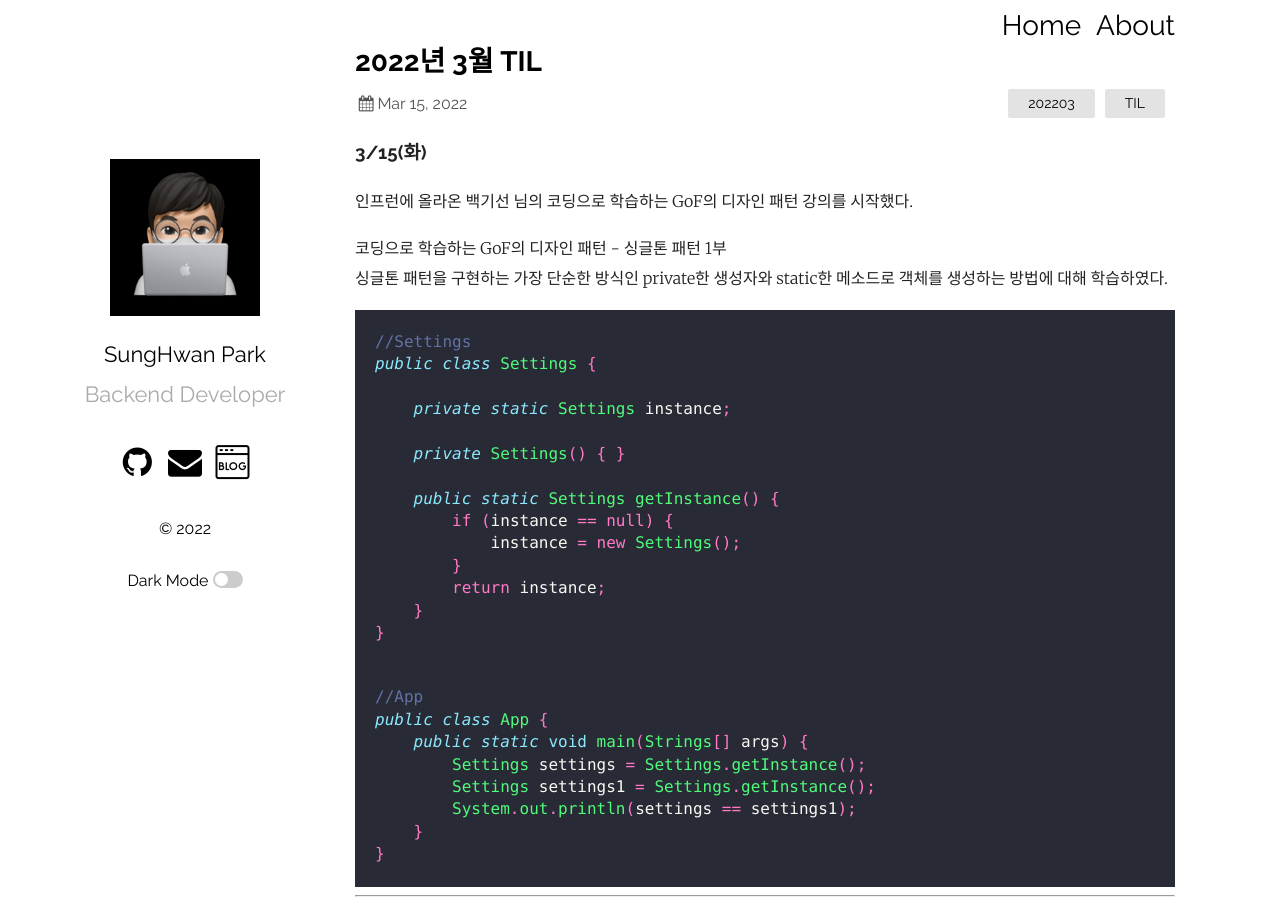
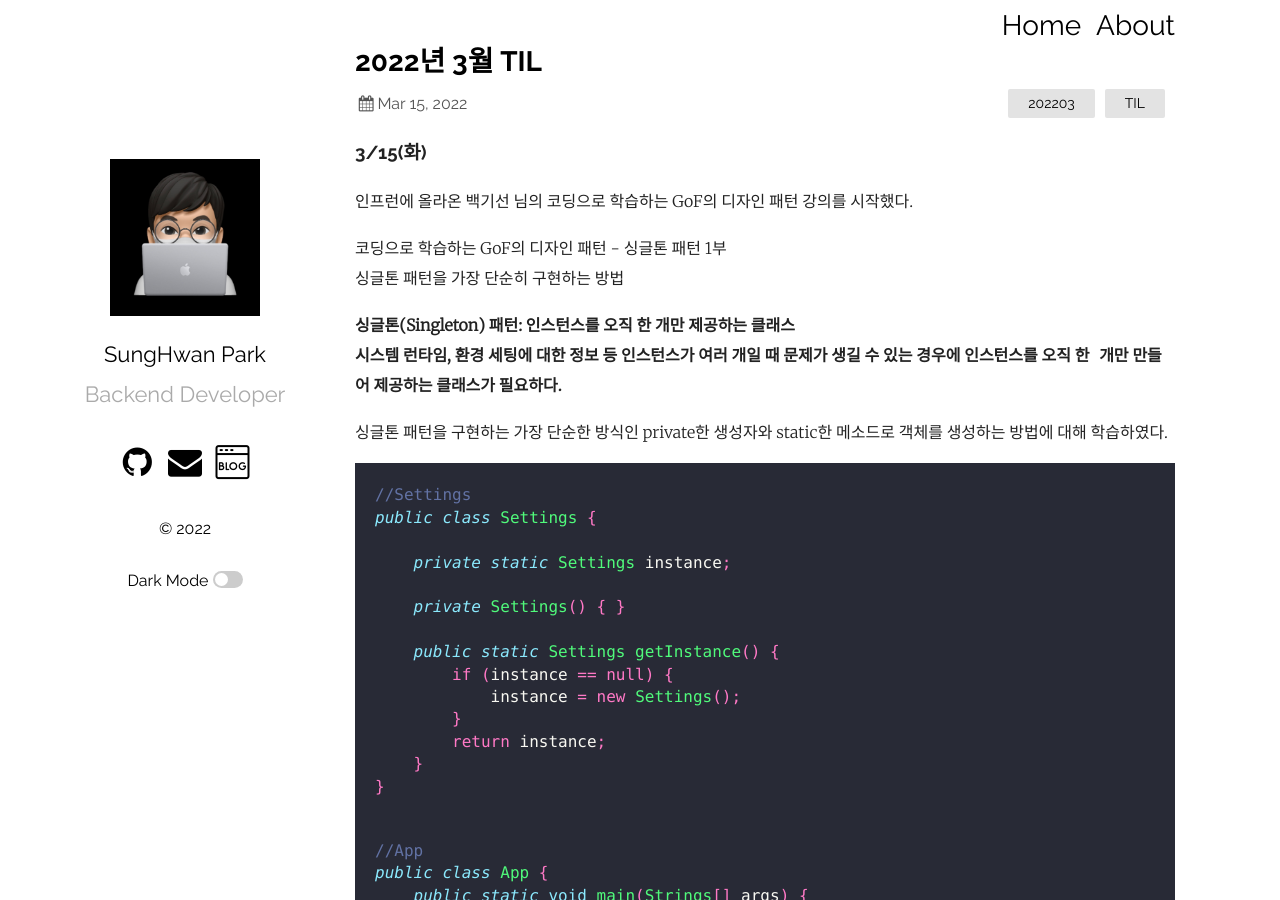
Before and after one commit to park0219/park0219.github.io, a Jekyll site: the page built from _posts/2022-03-13-3월TIL.markdown, in a window 1280 px wide and 900 px high. Built offline with Jekyll 4.4.1, drawn with Linux system fonts in a browser that asks for light colours; comment, search, counter and statistics services are not loaded.

Commit message:
feat: 2022-03-15 TIL 보강 싱글톤 패턴 설명 추가

````diff
--- a/_posts/2022-03-13-3월TIL.markdown
+++ b/_posts/2022-03-13-3월TIL.markdown
@@ -10,6 +10,11 @@ categories: 202203 TIL
 인프런에 올라온 백기선 님의 코딩으로 학습하는 GoF의 디자인 패턴 강의를 시작했다.
 
 코딩으로 학습하는 GoF의 디자인 패턴 - 싱글톤 패턴 1부<br/>
+싱글톤 패턴을 가장 단순히 구현하는 방법
+
+**싱글톤(Singleton) 패턴: 인스턴스를 오직 한 개만 제공하는 클래스<br/>
+시스템 런타임, 환경 세팅에 대한 정보 등 인스턴스가 여러 개일 때 문제가 생길 수 있는 경우에 인스턴스를 오직 `한 개만` 만들어 제공하는 클래스가 필요하다.**
+
 싱글톤 패턴을 구현하는 가장 단순한 방식인 private한 생성자와 static한 메소드로 객체를 생성하는 방법에 대해 학습하였다.
 
 ```java
````
